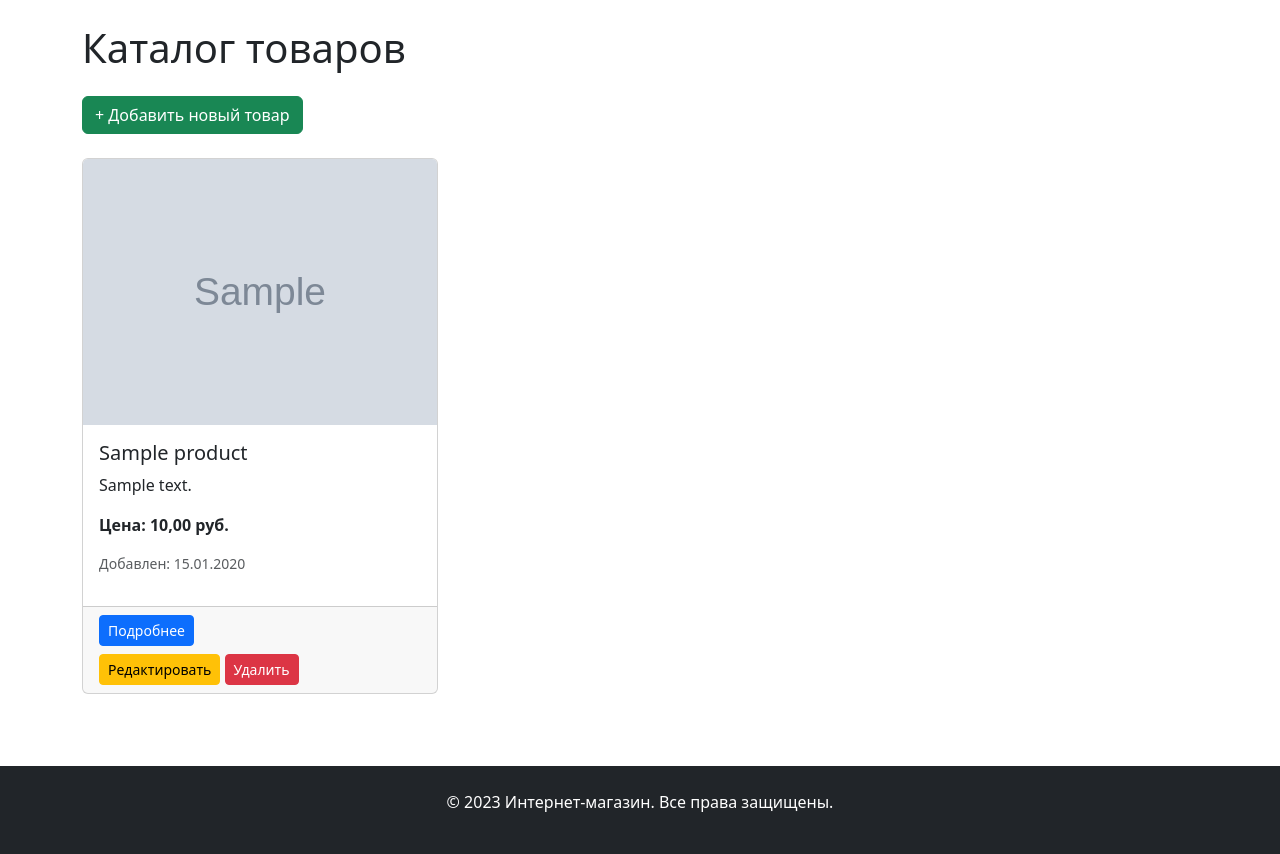
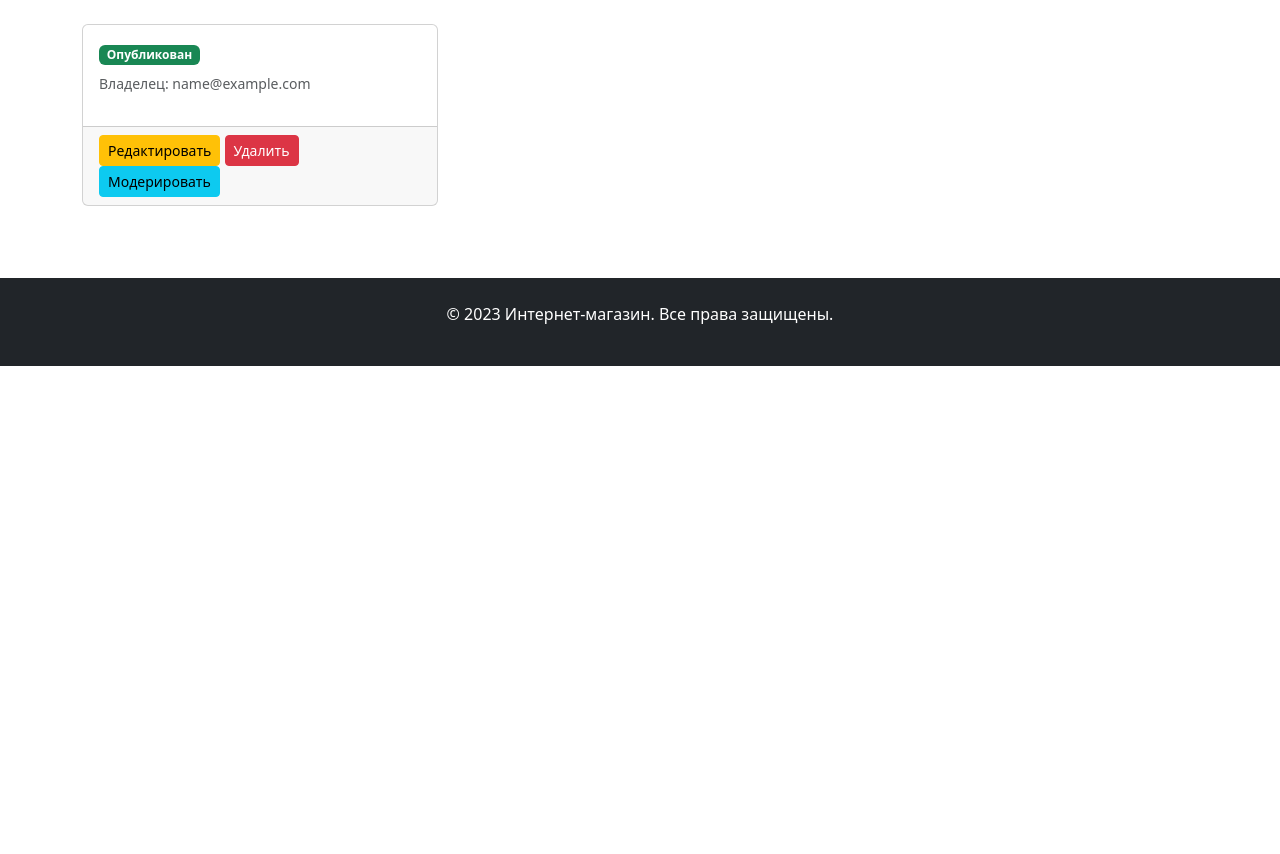
Before and after one commit to dan87buran/internet_magaz, a Django app: template products/templates/products/product_list.html in a window 1280 px wide. Shown: the part 56-910 px from the top of the page. After the commit the page ends 422 px from the top, so only its background shows below. Run offline with Django 4.2, Linux system fonts and the light colour scheme; the template is opened without the code that fills it: values that come from a table or form of the project are taken from there, others are empty; a user stored in the database is signed in; tables that the repository leaves empty hold one stand-in row (values such as "Sample post"); grey boxes marked "Sample" are stand-in pictures; parts of the project's set-up code (start-up, migrations or seed data) failed here and were passed over.

Commit message:
выполнил д.з. по урокуу 28, жду комментарии

```diff
--- a/catalog/admin.py
+++ b/catalog/admin.py
@@ -25,6 +25,7 @@ class ProductAdmin(admin.ModelAdmin):
     list_filter = ('category', 'created_at')
     search_fields = ('name', 'description', 'category__name')
     readonly_fields = ('created_at', 'updated_at')
+    list_editable = ('is_published',)
 
     fieldsets = (
         ('Основная информация', {
--- a/products/models.py
+++ b/products/models.py
@@ -47,11 +47,34 @@ class Product(models.Model):
         related_name='products',
         verbose_name=_('owner')
     )
+    is_published = models.BooleanField(
+        default=False,
+        verbose_name='Опубликован',
+        help_text='Отметьте для публикации товара'
+    )
+
+    owner = models.ForeignKey(
+        settings.AUTH_USER_MODEL,
+        on_delete=models.CASCADE,
+        verbose_name='Владелец',
+        related_name='products',
+        null=True,  # Для существующих записей
+        blank=True  # Для форм
+    )
+
 
     class Meta:
         verbose_name = _('product')
         verbose_name_plural = _('products')
         ordering = ['-created_at']
 
+    class Meta:
+        permissions = [
+            ('can_unpublish_product', 'Может отменять публикацию продукта'),
+            ('can_change_category', 'Может изменять категорию продукта'),
+        ]
+        verbose_name = 'Товар'
+        verbose_name_plural = 'Товары'
+
     def __str__(self):
         return self.name
--- a/products/templates/products/product_list.html
+++ b/products/templates/products/product_list.html
@@ -3,56 +3,54 @@
 {% block title %}Товары - Интернет-магазин{% endblock %}
 
 {% block content %}
-<h1 class="mb-4">Каталог товаров</h1>
-
-{% if user.is_authenticated %}
-<div class="mb-4">
-    <a href="{% url 'product_create' %}" class="btn btn-success">
-        + Добавить новый товар
-    </a>
-</div>
-{% endif %}
-
 <div class="row">
     {% for product in products %}
     <div class="col-md-4 mb-4">
         <div class="card h-100">
-            {% if product.image %}
-            <img src="{{ product.image.url }}" class="card-img-top" alt="{{ product.name }}">
-            {% endif %}
             <div class="card-body">
-                <h5 class="card-title">{{ product.name }}</h5>
-                <p class="card-text">{{ product.description|truncatewords:20 }}</p>
-                <p class="fw-bold">Цена: {{ product.price }} руб.</p>
-                <p class="text-muted small">Добавлен: {{ product.created_at|date:"d.m.Y" }}</p>
+                <!-- ... существующий код ... -->
+
+
+                <div class="mb-2">
+                    {% if product.is_published %}
+                    <span class="badge bg-success">Опубликован</span>
+                    {% else %}
+                    <span class="badge bg-warning">На модерации</span>
+                    {% endif %}
+                </div>
+
+
+                <p class="text-muted small">
+                    Владелец: {{ product.owner.email|default:"Не указан" }}
+                </p>
             </div>
             <div class="card-footer">
+                <!-- ... существующие кнопки ... -->
+
+
                 {% if user.is_authenticated %}
-                <a href="{% url 'product_detail' product.pk %}" class="btn btn-primary btn-sm">
-                    Подробнее
-                </a>
-                {% if product.owner == user %}
-                <div class="mt-2">
+                    <!-- Кнопка редактирования - ТОЛЬКО для владельца -->
+                    {% if product.owner == user %}
                     <a href="{% url 'product_update' product.pk %}" class="btn btn-warning btn-sm">
                         Редактировать
                     </a>
+                    {% endif %}
+
+                    <!-- Кнопка удаления - для владельца ИЛИ модератора -->
+                    {% if product.owner == user or perms.products.delete_product %}
                     <a href="{% url 'product_delete' product.pk %}" class="btn btn-danger btn-sm">
                         Удалить
                     </a>
-                </div>
-                {% endif %}
-                {% else %}
-                <p class="text-center text-muted">
-                    <a href="{% url 'users:login' %}">Войдите</a>, чтобы увидеть подробности
-                </p>
+                    {% endif %}
+
+                    <!-- Кнопка модерации - ТОЛЬКО для модераторов -->
+                    {% if perms.products.can_unpublish_product %}
+                    <a href="{% url 'product_moderation' product.pk %}" class="btn btn-info btn-sm">
+                        Модерировать
+                    </a>
+                    {% endif %}
                 {% endif %}
             </div>
-        </div>
-    </div>
-    {% empty %}
-    <div class="col-12">
-        <div class="alert alert-info">
-            Товары пока не добавлены.
         </div>
     </div>
     {% endfor %}
--- a/products/urls.py
+++ b/products/urls.py
@@ -4,6 +4,7 @@ from .views import (
     ProductUpdateView, ProductDeleteView,
     ProductDetailView
 )
+from .views import ProductModerationView
 
 app_name = 'products'
 
@@ -13,4 +14,5 @@ urlpatterns = [
     path('<int:pk>/', ProductDetailView.as_view(), name='product_detail'),
     path('<int:pk>/edit/', ProductUpdateView.as_view(), name='product_update'),
     path('<int:pk>/delete/', ProductDeleteView.as_view(), name='product_delete'),
+ path('<int:pk>/moderate/', ProductModerationView.as_view(), name='product_moderation'),
 ]
```
Also changed, not shown: fixtures/groups.json (added, +13 -0 lines), products/management/commands/create_groups.py (added, +40 -0 lines), products/templates/products/product_moderation.html (added, +29 -0 lines), products/views.py (+39 -24 lines).
